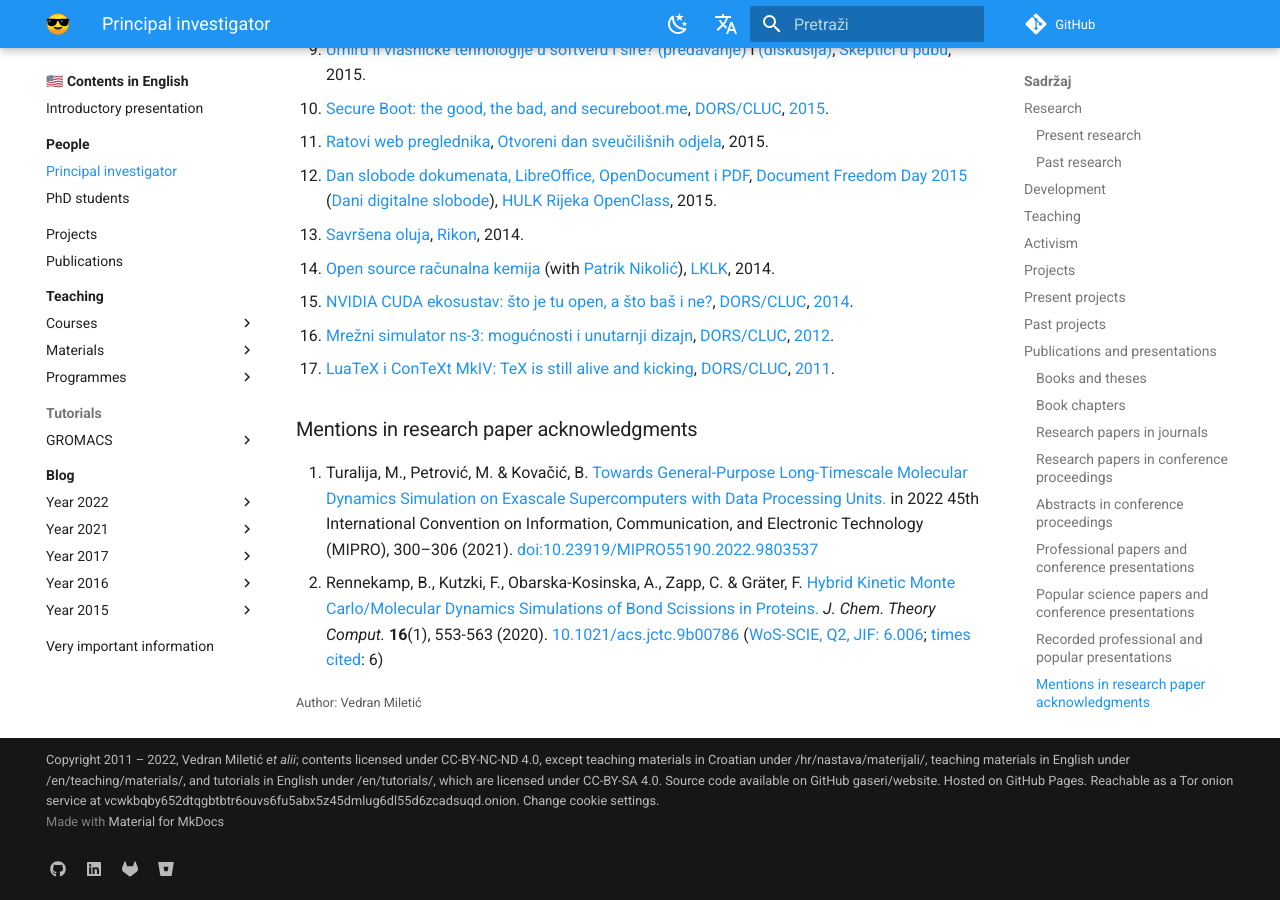
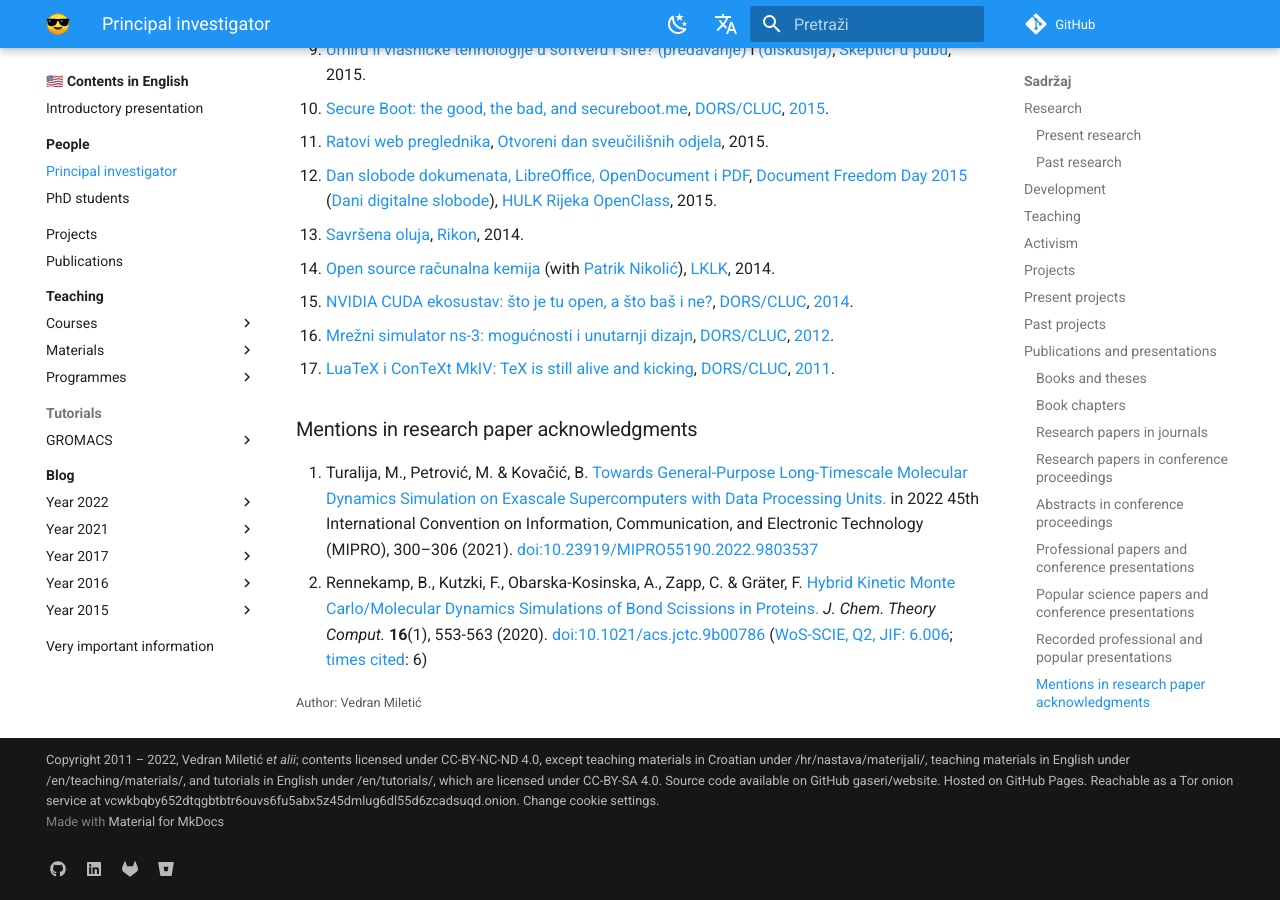
Before and after one commit to gaseri/website, an MkDocs documentation site: the page built from docs/en/people/principal-investigator.md, in a window 1280 px wide and 900 px high, scrolled down 8296 px. Built offline with MkDocs 1.6.1 and Material for MkDocs 9.7.7, drawn with Linux system fonts in a browser that asks for light colours; comment, search, counter and statistics services are not loaded.

Commit message:
Added the missing doi: prefix

```diff
--- a/docs/en/people/principal-investigator.md
+++ b/docs/en/people/principal-investigator.md
@@ -160,4 +160,4 @@ Finally, I stand for individual freedom which is constantly under threat from pe
 ### Mentions in research paper acknowledgments
 
 1. Turalija, M., Petrović, M. & Kovačić, B. [Towards General-Purpose Long-Timescale Molecular Dynamics Simulation on Exascale Supercomputers with Data Processing Units.](https://ieeexplore.ieee.org/document/9803537) in 2022 45th International Convention on Information, Communication, and Electronic Technology (MIPRO), 300–306 (2021). [doi:10.23919/MIPRO55190.2022.9803537](https://doi.org/10.23919/MIPRO55190.2022.9803537)
-1. Rennekamp, B., Kutzki, F., Obarska-Kosinska, A., Zapp, C. & Gräter, F. [Hybrid Kinetic Monte Carlo/Molecular Dynamics Simulations of Bond Scissions in Proteins.](https://pubs.acs.org/doi/10.1021/acs.jctc.9b00786) *J. Chem. Theory Comput.* **16**(1), 553-563 (2020). [10.1021/acs.jctc.9b00786](https://doi.org/10.1021/acs.jctc.9b00786) ([WoS-SCIE, Q2, JIF: 6.006](https://jcr.clarivate.com/jcr-jp/journal-profile?journal=J%20CHEM%20THEORY%20COMPUT&year=2020); [times](https://www.webofscience.com/wos/woscc/full-record/WOS:000508474800042) [cited](https://publons.com/publon/36864842/): 6)
+1. Rennekamp, B., Kutzki, F., Obarska-Kosinska, A., Zapp, C. & Gräter, F. [Hybrid Kinetic Monte Carlo/Molecular Dynamics Simulations of Bond Scissions in Proteins.](https://pubs.acs.org/doi/10.1021/acs.jctc.9b00786) *J. Chem. Theory Comput.* **16**(1), 553-563 (2020). [doi:10.1021/acs.jctc.9b00786](https://doi.org/10.1021/acs.jctc.9b00786) ([WoS-SCIE, Q2, JIF: 6.006](https://jcr.clarivate.com/jcr-jp/journal-profile?journal=J%20CHEM%20THEORY%20COMPUT&year=2020); [times](https://www.webofscience.com/wos/woscc/full-record/WOS:000508474800042) [cited](https://publons.com/publon/36864842/): 6)
```
